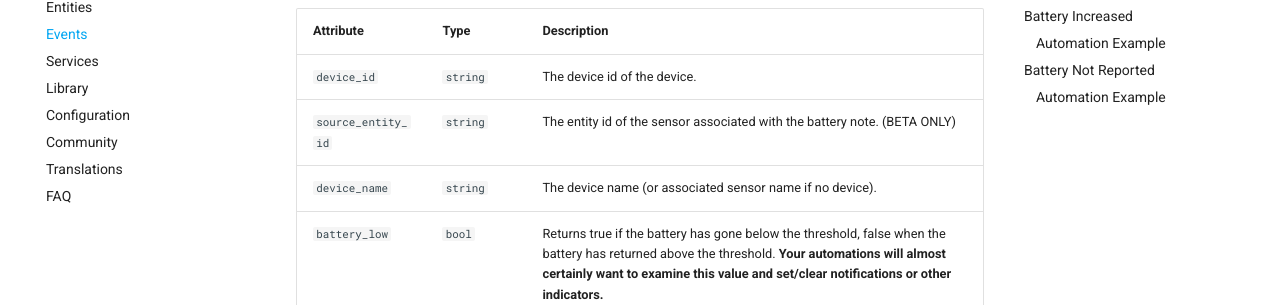
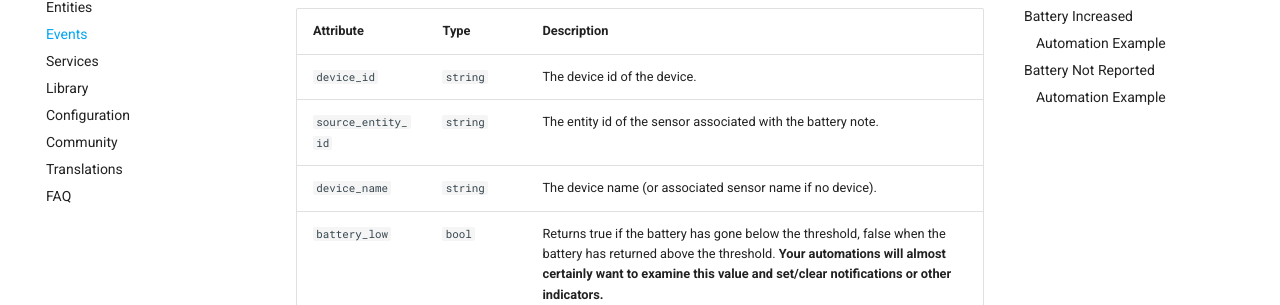
Before and after one commit to andrew-codechimp/HA-Battery-Notes, an MkDocs documentation site: the page built from docs/events.md, in a window 1280 px wide and 900 px high, scrolled down 318 px. Shown: the part 146-451 px from the top of the window. Built offline with MkDocs 1.6.1 and Material for MkDocs 9.7.7, drawn with Linux system fonts in a browser that asks for light colours; comment, search, counter and statistics services are not loaded; some of the changed text lies outside the part shown.

Commit message:
Update docs

```diff
--- a/docs/events.md
+++ b/docs/events.md
@@ -12,7 +12,7 @@ You can use this to send notifications in your preferred method.  An example aut
 | Attribute | Type | Description |
 |-----------|------|-------------|
 | `device_id` | `string` | The device id of the device. |
-| `source_entity_id` | `string` | The entity id of the sensor associated with the battery note. (BETA ONLY)|
+| `source_entity_id` | `string` | The entity id of the sensor associated with the battery note. |
 | `device_name` | `string` | The device name (or associated sensor name if no device). |
 | `battery_low` | `bool` | Returns true if the battery has gone below the threshold, false when the battery has returned above the threshold. **Your automations will almost certainly want to examine this value and set/clear notifications or other indicators.** |
 | `battery_type_and_quantity` | `string` | Battery type & quantity. |
@@ -82,7 +82,7 @@ An example automation below shows how to update the battery_replaced.
 | Attribute | Type | Description |
 |-----------|------|-------------|
 | `device_id` | `string` | The device id of the device. |
-| `source_entity_id` | `string` | The entity id of the sensor associated with the battery note. (BETA ONLY)|
+| `source_entity_id` | `string` | The entity id of the sensor associated with the battery note. |
 | `device_name` | `string` | The device name (or associated sensor name if no device). |
 | `battery_low` | `bool` | Returns true if the battery has gone below the threshold, false when the battery has returned above the threshold. |
 | `battery_type_and_quantity` | `string` | Battery type & quantity. |
@@ -120,7 +120,7 @@ The service can raise multiple events quickly so when using with an automation i
 | Attribute | Type | Description |
 |-----------|------|-------------|
 | `device_id` | `string` | The device id of the device. |
-| `entity_id` | `string` | The entity id of the sensor associated with the battery note. (BETA ONLY)|
+| `source_entity_id` | `string` | The entity id of the sensor associated with the battery note. |
 | `device_name` | `string` | The device name (or associated sensor name if no device). |
 | `battery_type_and_quantity` | `string` | Battery type & quantity. |
 | `battery_type` | `string` | Battery type. |
```
Also changed, not shown: docs/services.md (+1 -1 lines).
